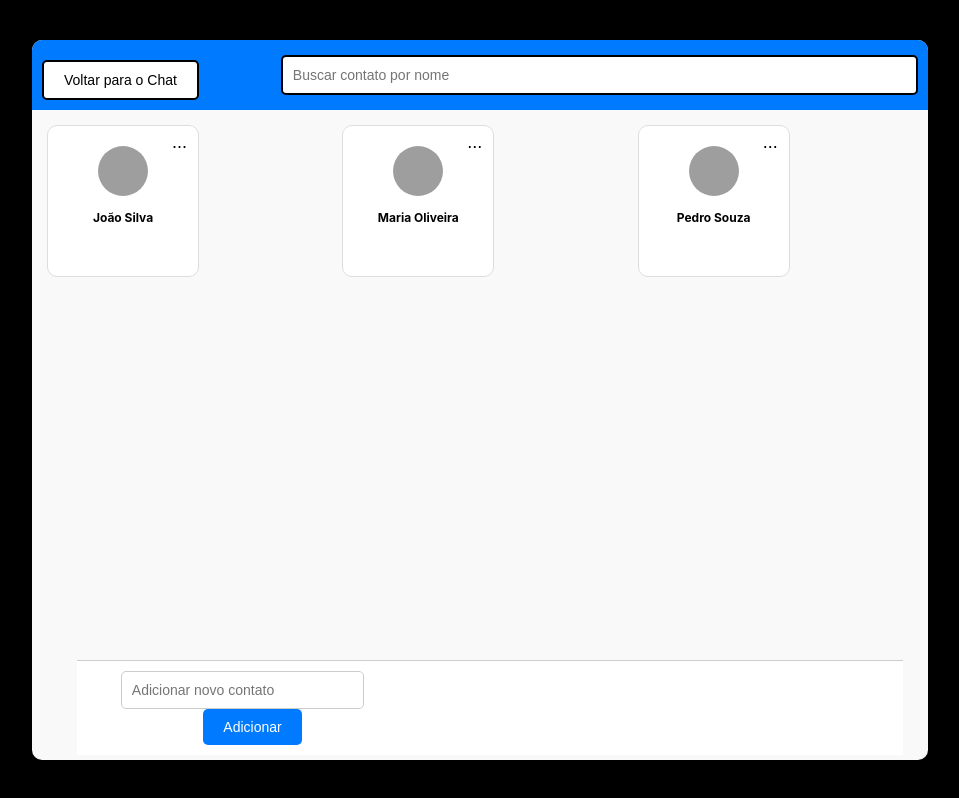
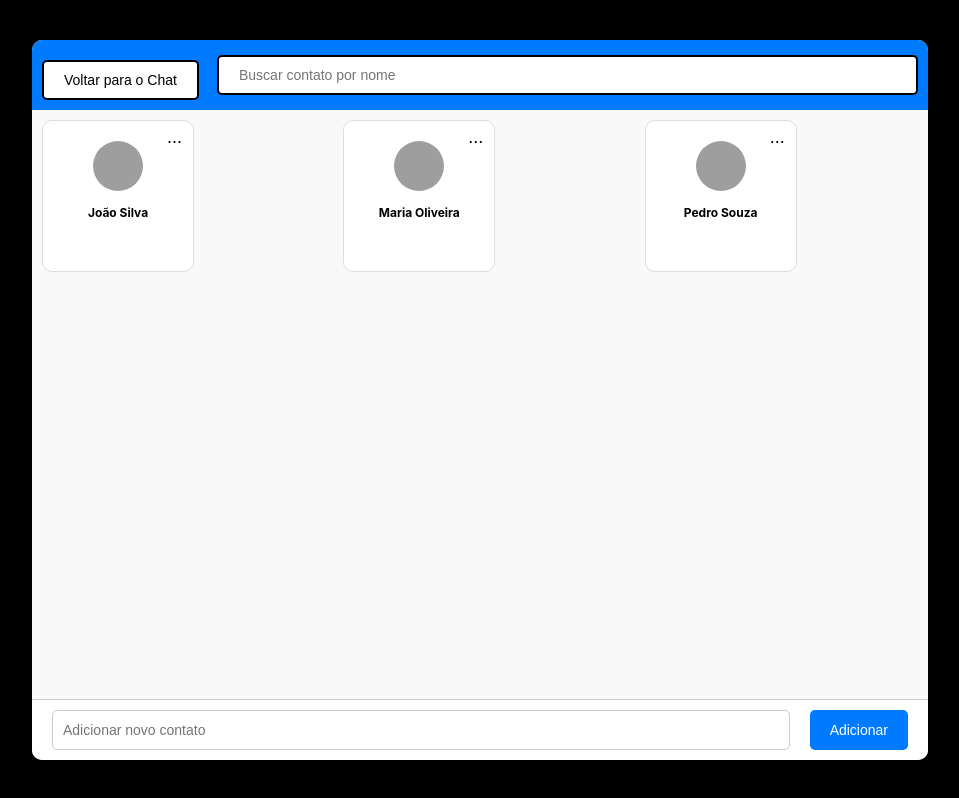
Before and after one commit to Realdo-Justino/projeto-abp, a React (Create React App) app: page /contato in a window 1280 px wide. Shown: the whole page, without its empty margins (160-1119 px from the left). Built offline with nearby package versions, Linux system fonts and the light colour scheme; grey boxes are pictures that could not be loaded.

Commit message:
Update Contato.css
mudado o css da pagina contato, para arrumar alinhamento do userInputForm

```diff
--- a/src/pages/contato/Contato.css
+++ b/src/pages/contato/Contato.css
@@ -41,8 +41,9 @@
 }
 
 .busca-input {
-  width: 70%;
-  padding: 10px;
+  width: 75%;
+  align-items: center;
+  padding: 10px 20px;;
   border-radius: 5px;
   border: 2px solid black;
   font-size: 14px;
@@ -52,10 +53,9 @@
 .lista {
   display: grid;
   grid-template-columns: repeat(auto-fit, minmax(130px, 1fr));
-  gap: 20px;
-  padding: 15px;
+  gap: 28px;
+  padding: 10px;
   overflow-y: auto;
-  flex: 1;
   margin-bottom: 60px;
 }
 
@@ -120,17 +120,22 @@
   font-weight: bold;
 }
 
-
 .userInputForm {
+  display: flex;
+  align-items: center;
+  padding: 10px 20px;
   position: absolute;
-  bottom: 5px;
-  left: 5%;
-  width: 90%;
-  display: flex;
-  gap: 10px;
-  padding: 10px;
+  bottom: 0;
+  left: 0;
+  width: 100%;
   background-color: white;
   border-top: 1px solid #ccc;
+  box-sizing: border-box;
+}
+
+form {
+  display: flex;
+  width: 100%;
 }
 
 .userInput {
@@ -138,15 +143,22 @@
   padding: 10px;
   border: 1px solid #ccc;
   border-radius: 5px;
+  font-size: 14px;
+  height: 40px;
+  box-sizing: border-box;
 }
 
 .inputMessage {
   padding: 10px 20px;
-  border: none;
   background-color: #007bff;
   color: white;
+  border: none;
   border-radius: 5px;
   cursor: pointer;
+  font-size: 14px;
+  height: 40px;
+  box-sizing: border-box;
+  transition: background-color 0.3s ease;
 }
 
 .inputMessage:hover {
```
